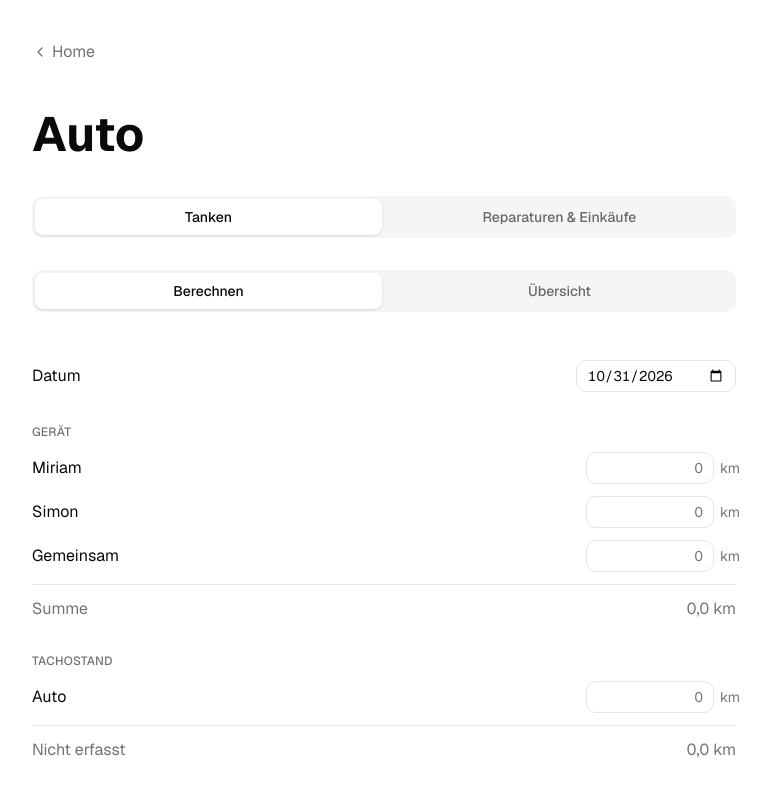
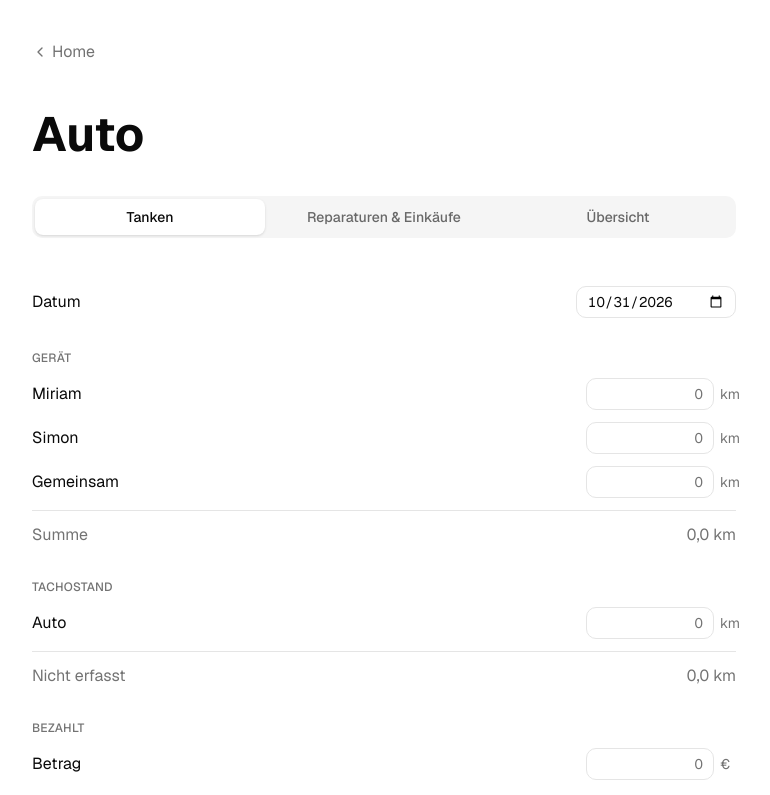
Before and after one commit to miriampalmetshofer/misi, a Next.js app: page /auto in a window 1280 px wide. Shown: the top 795 px of the page, without its empty margins (256-1026 px from the left). Built offline with nearby package versions, Linux system fonts and the light colour scheme; no server answers; the database is empty.

Commit message:
Use a single navigation for the Auto section

```diff
--- a/src/app/auto/page.tsx
+++ b/src/app/auto/page.tsx
@@ -6,7 +6,6 @@ import { CarTabs } from "@/features/car/CarTabs";
 import { getCarExpenses } from "@/features/car/queries";
 import { FuelOverview } from "@/features/fuel/FuelOverview";
 import { FuelSplit } from "@/features/fuel/FuelSplit";
-import { FuelTabs } from "@/features/fuel/FuelTabs";
 import { getFuelFillUps } from "@/features/fuel/queries";
 import { viewFromParam } from "@/features/fuel/views";
 
@@ -38,7 +37,7 @@ export default async function AutoPage({
           <span>Home</span>
         </Link>
         <h1 className="page-headline">Auto</h1>
-        <CarTabs expenses={expenses} />
+        <CarTabs current={expenses ? "ausgaben" : view} />
         {content}
       </main>
     </div>
@@ -51,14 +50,9 @@ async function FuelContent({
   view: ReturnType<typeof viewFromParam>;
 }) {
   const fillUps = await getFuelFillUps();
-  return (
-    <>
-      <FuelTabs current={view} />
-      {view === "uebersicht" ? (
-        <FuelOverview fillUps={fillUps} />
-      ) : (
-        <FuelSplit fillUps={fillUps} />
-      )}
-    </>
+  return view === "uebersicht" ? (
+    <FuelOverview fillUps={fillUps} />
+  ) : (
+    <FuelSplit fillUps={fillUps} />
   );
 }
--- a/src/features/car/CarTabs.tsx
+++ b/src/features/car/CarTabs.tsx
@@ -1,29 +1,35 @@
 import Link from "next/link";
 
+import type { FuelView } from "@/features/fuel/views";
 import { cn } from "@/lib/utils";
 
-export function CarTabs({ expenses }: { expenses: boolean }) {
+export function CarTabs({ current }: { current: FuelView | "ausgaben" }) {
   return (
     <nav
       aria-label="Auto-Bereich"
-      className="mt-6 flex gap-1 rounded-lg bg-muted p-[3px] sm:mt-8"
+      className="mt-6 grid grid-cols-[auto_1fr_auto] gap-1 rounded-lg bg-muted p-[3px] sm:mt-8 sm:grid-cols-3"
     >
       {[
-        { label: "Tanken", href: "/auto", current: !expenses },
+        { label: "Tanken", href: "/auto", id: "berechnen" },
         {
           label: "Reparaturen & Einkäufe",
           href: "/auto?bereich=ausgaben",
-          current: expenses,
+          id: "ausgaben",
+        },
+        {
+          label: "Übersicht",
+          href: "/auto?ansicht=uebersicht",
+          id: "uebersicht",
         },
       ].map((tab) => (
         <Link
           key={tab.href}
           href={tab.href}
           scroll={false}
-          aria-current={tab.current ? "page" : undefined}
+          aria-current={tab.id === current ? "page" : undefined}
           className={cn(
-            "flex-1 rounded-md px-3 py-2 text-center text-sm font-medium transition-colors focus-visible:outline-1 focus-visible:outline-ring",
-            tab.current
+            "flex items-center justify-center rounded-md px-2 py-2 text-center text-sm font-medium transition-colors focus-visible:outline-1 focus-visible:outline-ring sm:px-3",
+            tab.id === current
               ? "bg-background text-foreground shadow-sm"
               : "text-foreground/60 hover:text-foreground dark:text-muted-foreground",
           )}
--- a/src/features/fuel/FuelTabs.tsx
+++ /dev/null
@@ -1,46 +0,0 @@
-"use client";
-
-import Link from "next/link";
-
-import { cn } from "@/lib/utils";
-import type { FuelView } from "./views";
-import { VIEWS } from "./views";
-
-/**
- * Switches between the calculator and the overview.
- *
- * Links, not shadcn Tabs: the view lives in the query string so each tab is
- * shareable and works with the back button, and Tabs triggers must be native
- * buttons — as links they lose button semantics and the inactive tab gets
- * `tabindex="-1"`, putting it out of reach of the keyboard.
- */
-export function FuelTabs({ current }: { current: FuelView }) {
-  return (
-    <nav
-      aria-label="Ansicht"
-      className="mt-6 flex gap-1 rounded-lg bg-muted p-[3px] sm:mt-8"
-    >
-      {VIEWS.map((view) => {
-        const isCurrent = view.id === current;
-
-        return (
-          <Link
-            key={view.id}
-            aria-current={isCurrent ? "page" : undefined}
-            className={cn(
-              "flex-1 rounded-md px-3 py-2 text-center text-sm font-medium transition-colors",
-              "focus-visible:outline-1 focus-visible:outline-ring",
-              isCurrent
-                ? "bg-background text-foreground shadow-sm"
-                : "text-foreground/60 hover:text-foreground dark:text-muted-foreground",
-            )}
-            href={view.href}
-            scroll={false}
-          >
-            {view.label}
-          </Link>
-        );
-      })}
-    </nav>
-  );
-}
--- a/src/features/fuel/views.ts
+++ b/src/features/fuel/views.ts
@@ -1,10 +1,4 @@
-/** The fuel views within Auto, in the order the tabs show them. */
-export const VIEWS = [
-  { id: "berechnen", label: "Berechnen", href: "/auto" },
-  { id: "uebersicht", label: "Übersicht", href: "/auto?ansicht=uebersicht" },
-] as const;
-
-export type FuelView = (typeof VIEWS)[number]["id"];
+export type FuelView = "berechnen" | "uebersicht";
 
 /**
  * Reads the view out of the `ansicht` query parameter.
```
